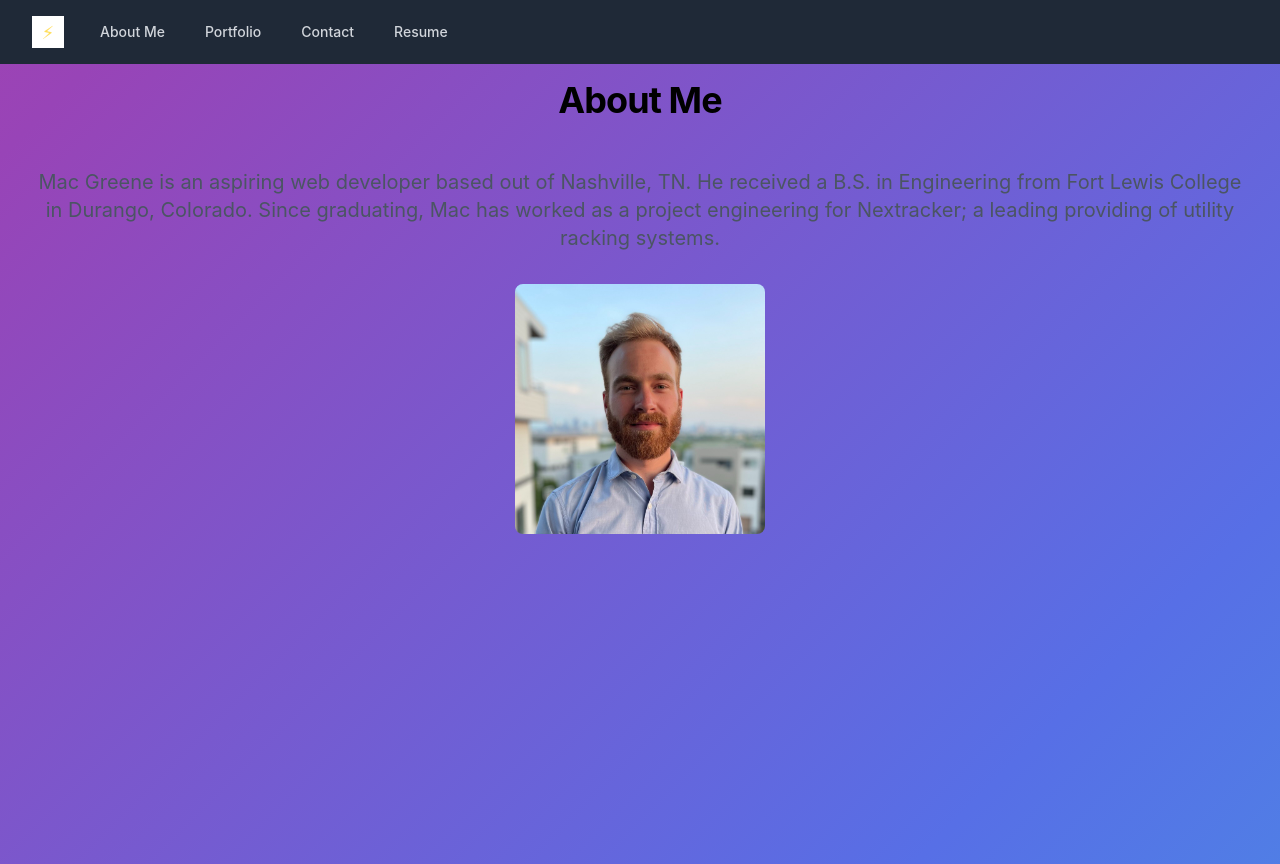
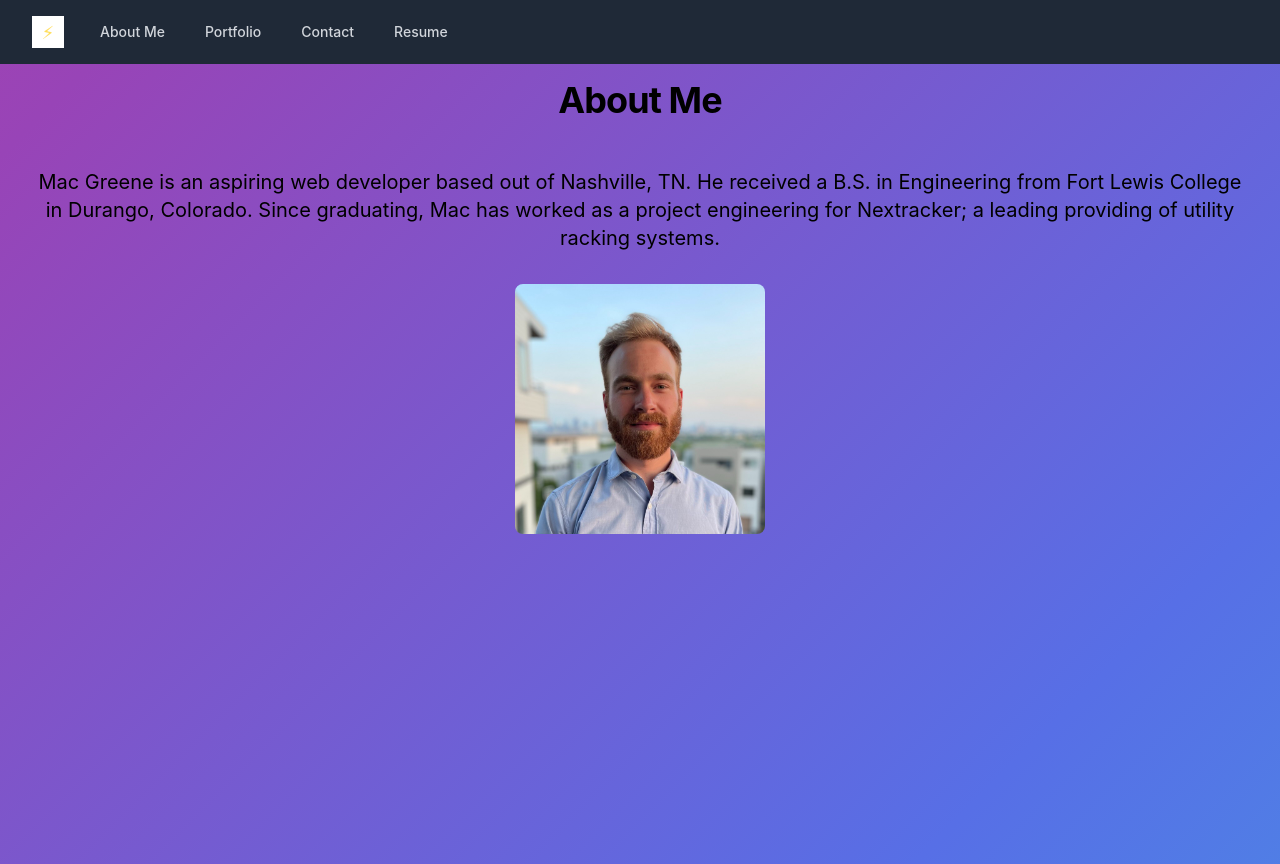
Before and after one commit to macgreene14/personal-portfolio, a React (Create React App) app: page / in a window 1280 px wide. Built offline with nearby package versions, Linux system fonts and the light colour scheme.

Commit message:
revised about-me font

```diff
--- a/src/components/AboutMe.js
+++ b/src/components/AboutMe.js
@@ -11,7 +11,7 @@ function AboutMe() {
         <h1 className="m-4 text-2xl font-bold tracking-tight sm:text-center sm:text-4xl">
           About Me
         </h1>
-        <p className="m-8 text-xl leading-12 text-gray-600 sm:text-center">
+        <p className="m-8 text-xl leading-12 text-black-600 sm:text-center">
           Mac Greene is an aspiring web developer based out of Nashville, TN. He
           received a B.S. in Engineering from Fort Lewis College in Durango,
           Colorado. Since graduating, Mac has worked as a project engineering
```
